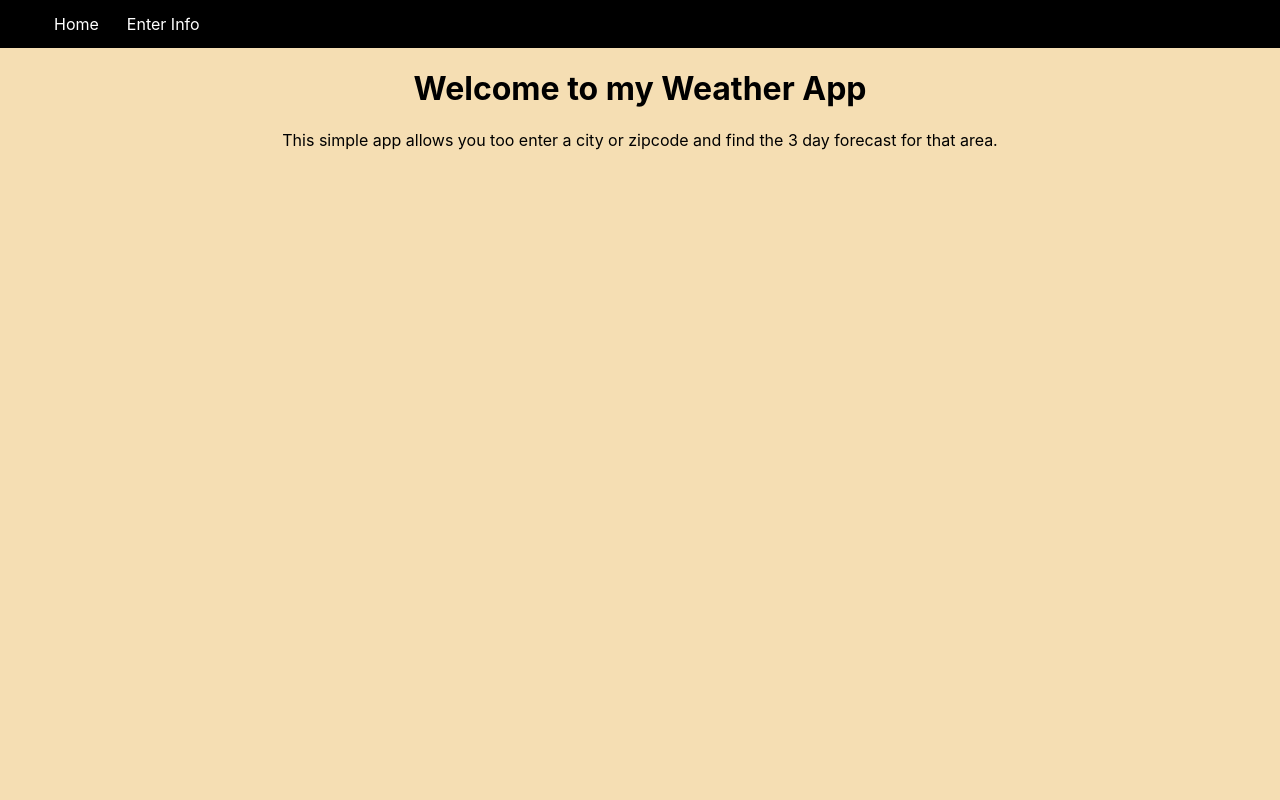
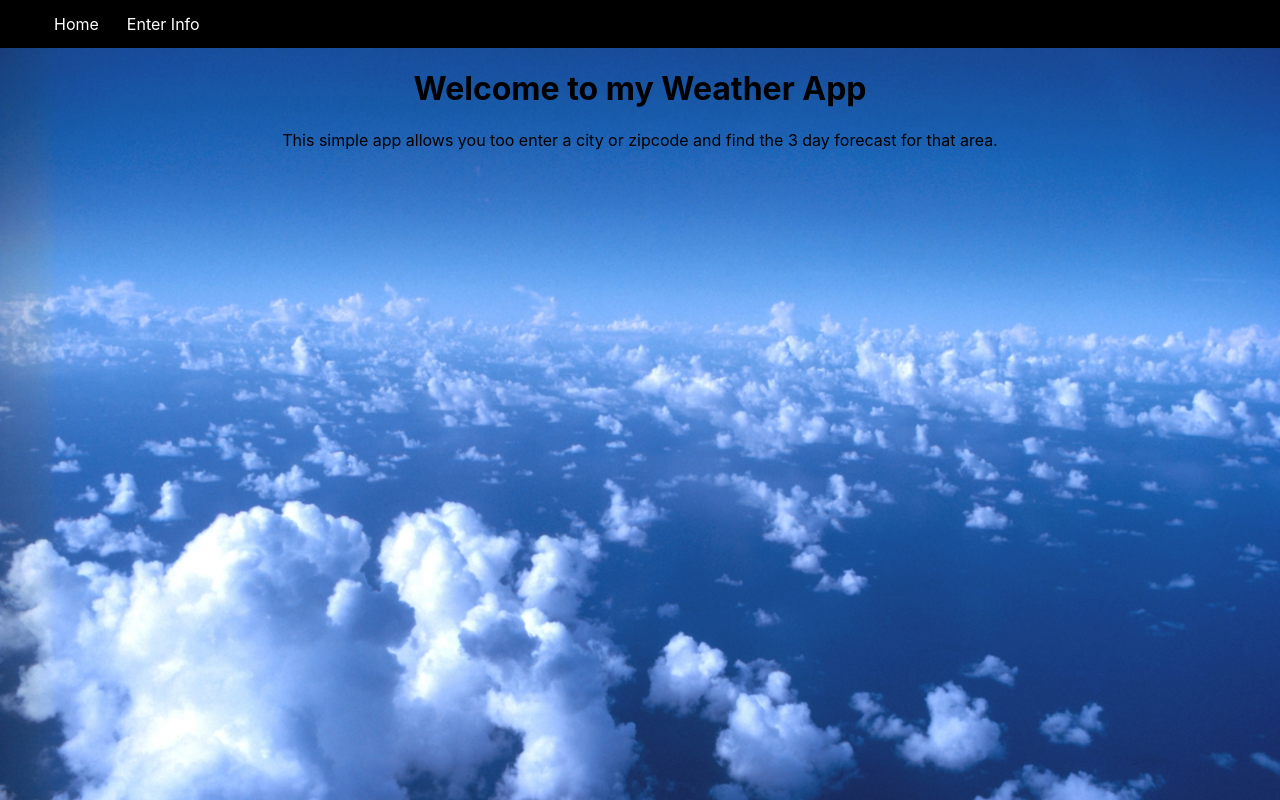
Before and after one commit to EmmanouilRichman/weather-app, a React (Create React App) app: page / in a window 1280 px wide. Built offline with nearby package versions, Linux system fonts and the light colour scheme.

Commit message:
Make background image and other css

```diff
--- a/src/Styles/index.css
+++ b/src/Styles/index.css
@@ -6,7 +6,11 @@ body {
   -webkit-font-smoothing: antialiased;
   -moz-osx-font-smoothing: grayscale;
   text-align: center;
-  background-color: wheat;
+  background-image: url(../background.jpg);
+  -webkit-background-size: cover;
+  -moz-background-size: cover;
+  -o-background-size: cover;
+  background-size: cover;
 }
 
 code {
--- a/src/Styles/weather.css
+++ b/src/Styles/weather.css
@@ -10,7 +10,9 @@
 .Col{
     display: table-cell;
     border: 1px solid black;
-    background-color: white;
+    font-weight: bolder;
+    background: rgba(255, 255, 255, 0.4);
+
 }
 
 .header{
--- a/src/Views/Weather.js
+++ b/src/Views/Weather.js
@@ -25,7 +25,8 @@ export default function Weather(props) {
     }, [URL]);
     return (
         <div>
-            <h1 className="header">Three Day forecast for {name}, {region}, {country}</h1>
+            <h1 className="header">Three Day forecast for...</h1>
+            <h3>{name}, {region}, {country}</h3>
             <div className="Row">
                 {forecast.map(day =>{
                    return(
```
Also changed, not shown: src/background.jpg (added), 1 other file (tests, documents, lock files or other folders).
